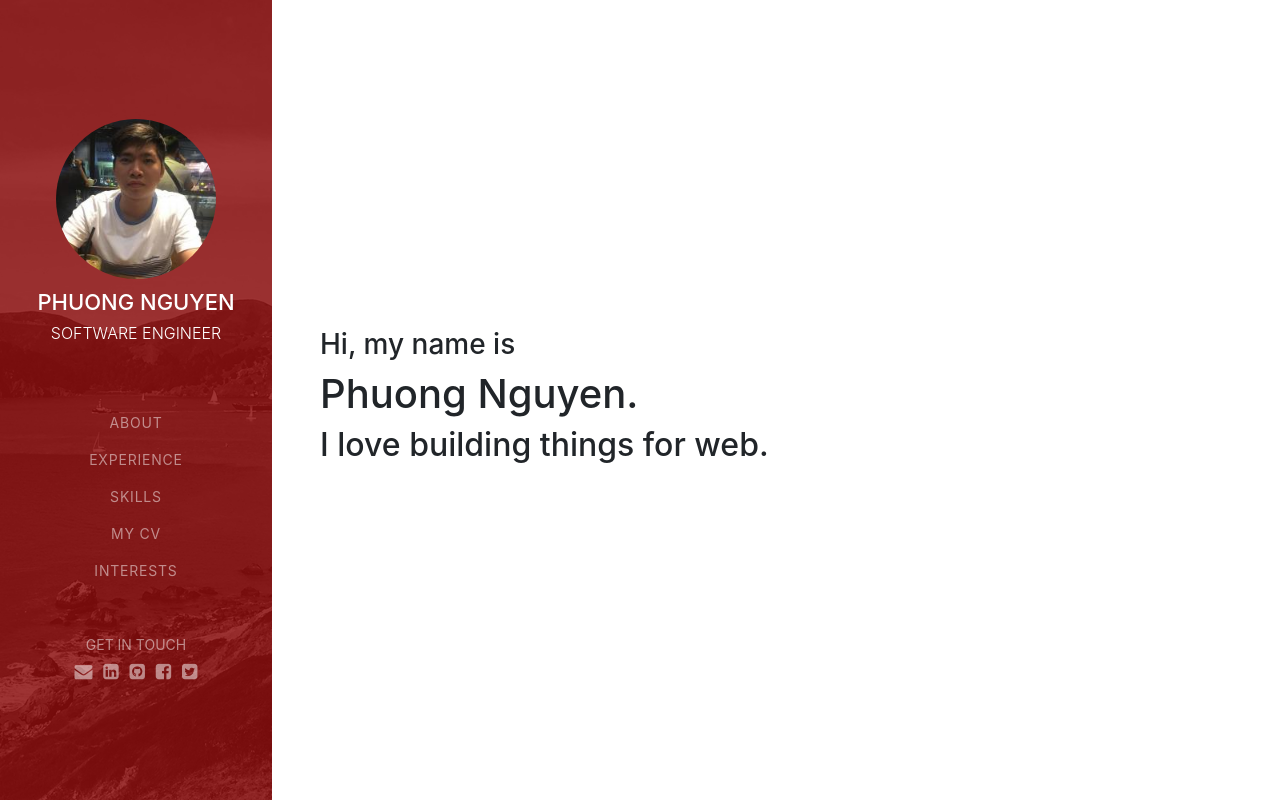
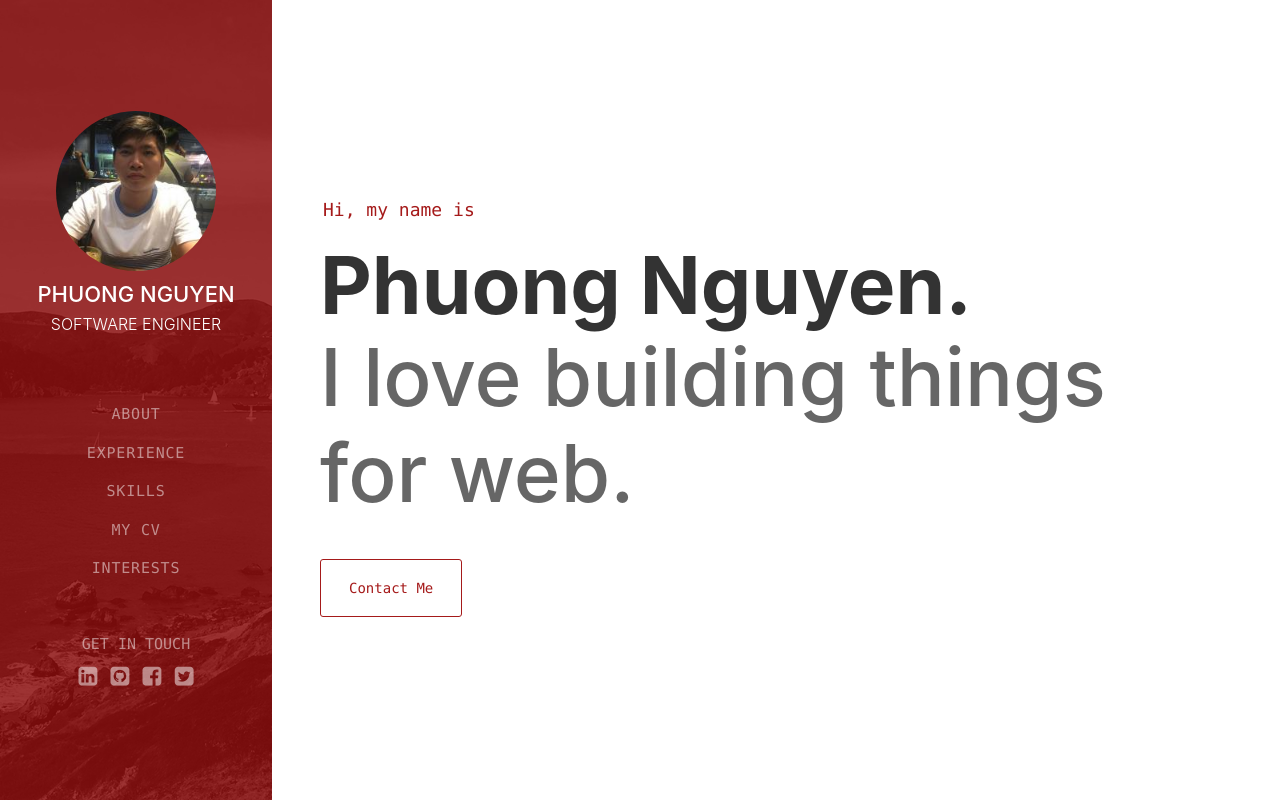
Before and after one commit to phuonganguyen/amplifyapp, a React (Create React App) app: page / in a window 1280 px wide. Shown: the top 802 px of the page. Built offline with nearby package versions, Linux system fonts and the light colour scheme.

Commit message:
home page

```diff
--- a/src/App.js
+++ b/src/App.js
@@ -2,7 +2,7 @@ import React, {Component} from 'react';
 import Container from 'react-bootstrap/Container'
 import './App.scss';
 import Sidebar from './components/sidebar/sidebar';
-import Home from './components/home';
+import Home from './components/home/home';
 import About from './components/about';
 import Experience from './components/experience';
 
--- a/src/components/about.js
+++ b/src/components/about.js
@@ -8,7 +8,7 @@ export default class About extends Component{
                     <h2 className="mb-5">About Me</h2>
                     <p>Hello! I'm Phuong, a software engineer based in Ho Chi Minh City, Vietnam specializing in building exceptional, high-quality websites and applications.</p>
                     <p>As a web developer, I enjoy using my obsessive attention to detail, my unequivocal love for making things, and my mission-driven work ethic to literally change the world. That's why I’m excited to make a big impact at a high growth company.</p>
-                    <p>Shortly after graduating from <a href="https://www.hoasen.edu.vn/en" target="_blank">Hoa Sen University</a>, I joined the engineering team at CSC (<a href="https://www.dxc.technology/vn_en" target="_blank">DXC Technology</a>) where I work on a wide variety of interesting and meaningful projects on a daily basis.</p>
+                    <p>Shortly after graduating from <a rel="noopener noreferrer" href="https://www.hoasen.edu.vn/en" target="_blank">Hoa Sen University</a>, I joined the engineering team at CSC (<a rel="noopener noreferrer" href="https://www.dxc.technology/vn_en" target="_blank">DXC Technology</a>) where I work on a wide variety of interesting and meaningful projects on a daily basis.</p>
                 </div>
             </section>
         );
--- a/src/components/home.js
+++ b/src/components/home/home.js
@@ -1,13 +1,17 @@
 import React,{Component} from 'react';
+import './home.scss'
 
 export default class Home extends Component{
     render(){
         return(
-            <section id="home" className="p-3 p-lg-5 d-flex align-items-center">
+            <section id="home" className="section-home p-3 p-lg-5 d-flex align-items-center">
                 <div className="w-100">
                     <h3>Hi, my name is</h3>
                     <h1>Phuong Nguyen.</h1>
                     <h2>I love building things for web.</h2>
+                    <div className="home-buttons">
+                        <a rel="me" href="#contact" className="btn-contact">Contact Me</a>
+                    </div>
                 </div>
             </section>
         );
--- /dev/null
+++ b/src/components/home/home.scss
@@ -0,0 +1,40 @@
+.section-home{
+    h3{
+        color: #a51a1a;
+        font-size: 18px;
+        font-family: "SF Mono", "Fira Code", "Fira Mono", "Roboto Mono", "Lucida Console", Monaco, monospace;
+        font-weight: normal;
+        margin: 0px 0px 20px 3px;
+    }
+
+    h1{
+        font-size: 80px;
+        font-weight: bold;
+        line-height: 1.1;
+        margin: 0;
+    }
+
+    h2{
+        font-size: 80px;
+        color: #666;
+    }
+
+    .home-buttons {
+        margin-top: 50px;
+        a{
+            color: #a51a1a;
+            font-size: 14px;
+            font-family: "SF Mono", "Fira Code", "Fira Mono", "Roboto Mono", "Lucida Console", Monaco, monospace;
+            line-height: 1;
+            cursor: pointer;
+            border-width: 1px;
+            border-style: solid;
+            border-color: #a51a1a;
+            border-image: initial;
+            border-radius: 3px;
+            padding: 1.25rem 1.75rem;
+            text-decoration: none;
+            transition: all 0.25s cubic-bezier(0.645, 0.045, 0.355, 1) 0s;
+        }
+    }
+}
--- a/src/components/sidebar/sidebar.js
+++ b/src/components/sidebar/sidebar.js
@@ -34,11 +34,8 @@ export default class Sidebar extends Component{
                     </Nav>
                 </Navbar.Collapse>
                 <div className="contact">
-                    <div><a href="#">Get in touch</a></div>
+                    <span>Get In touch</span>
                     <div className="social-icons">
-                        <a rel="me" href="mailto:phuong.nguyenanh06@gmail.com" className="button button-icon" title="mail: phuong.nguyenanh06@gmail.com">
-                            <i className="fa fa-envelope"></i>
-                        </a>
                         <a rel="me" href="https://www.linkedin.com/in/phuong-nguyen-5b214862/" className="button button-icon">
                             <i className="fa fa-linkedin-square"></i>
                         </a>
--- a/src/components/sidebar/sidebar.scss
+++ b/src/components/sidebar/sidebar.scss
@@ -34,10 +34,11 @@
     }
 
     .navbar-collapse{
+        font-family: "SF Mono", "Fira Code", "Fira Mono", "Roboto Mono", "Lucida Console", Monaco, monospace;
         align-items: flex-start;
         flex-grow: 0;
         width: 100%;
-        font-size: 14px;
+        font-size: 15px;
         text-transform: uppercase;
         margin-top: 45px;
         margin-bottom: 45px;
@@ -58,7 +59,15 @@
 
     .contact{
         margin: 0 auto auto;
-        font-size: 14px;
+        font-family: "SF Mono", "Fira Code", "Fira Mono", "Roboto Mono", "Lucida Console", Monaco, monospace;
+        font-size: 15px;
+
+        span{
+            text-transform: uppercase;
+            font-weight: 300;
+            color: rgba(255, 255, 255, 0.5);
+            margin-bottom: 15px;
+        }
 
         a{
             color: rgba(255, 255, 255, 0.5);
@@ -71,7 +80,7 @@
         }
 
         .social-icons .button{
-            font-size: 18px;
+            font-size: 22px;
             display: inline-block;
             padding: .2em .3em;
         }
--- a/src/index.scss
+++ b/src/index.scss
@@ -3,11 +3,14 @@
 
 body {
   margin: 0;
-  font-family: -apple-system, BlinkMacSystemFont, "Segoe UI", "Roboto", "Oxygen",
-    "Ubuntu", "Cantarell", "Fira Sans", "Droid Sans", "Helvetica Neue",
-    sans-serif;
+  font-family: Calibre, "San Francisco", "SF Pro Text",
+    -apple-system, system-ui, BlinkMacSystemFont, Roboto,
+    "Helvetica Neue", "Segoe UI", Arial, sans-serif;
   -webkit-font-smoothing: antialiased;
   -moz-osx-font-smoothing: grayscale;
+  font-size: 20px;
+  font-weight: 300;
+  color: #333;
 }
 
 code {
```
